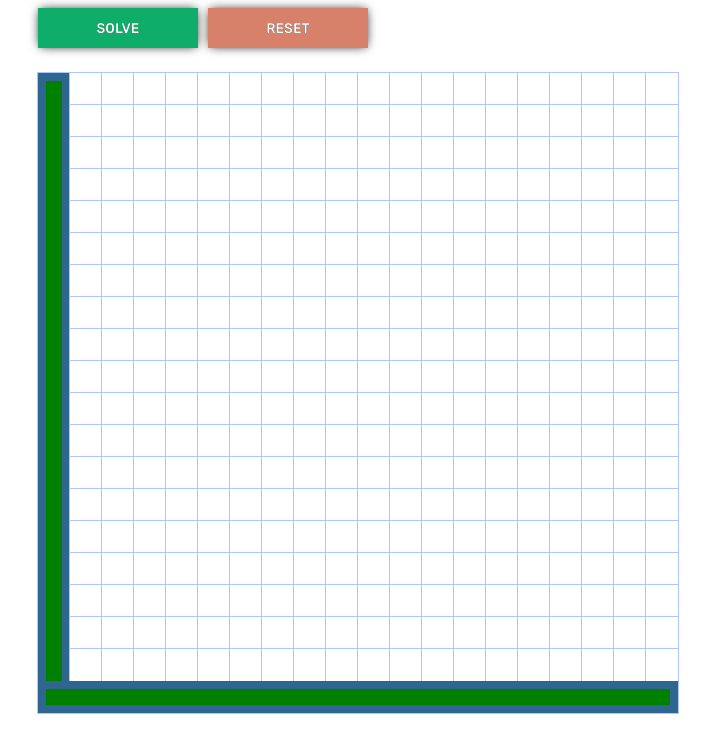
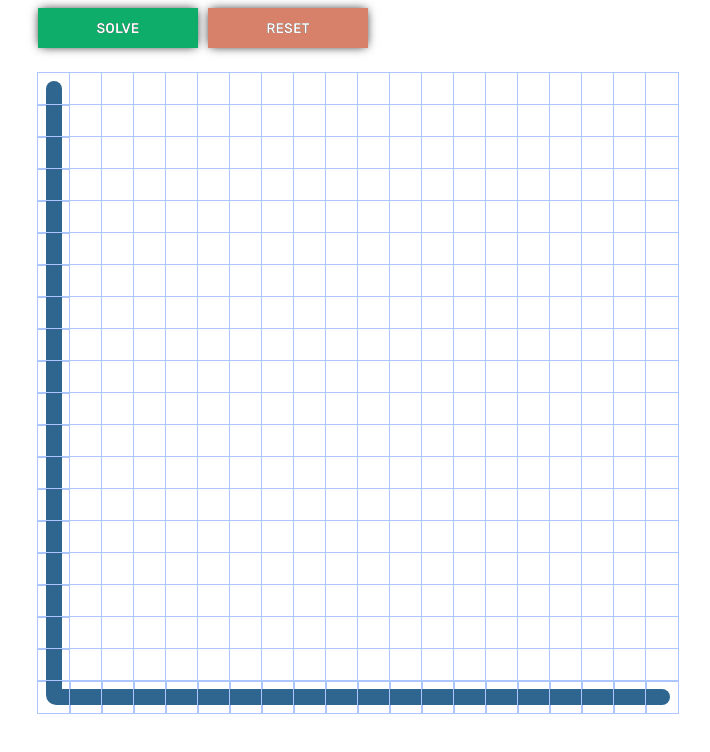
Before and after one commit to jersoroka/rat-in-a-maze-react, a React (Create React App) app: page / in a window 1280 px wide. Both pictures are taken after a click on the button "SOLVE". Shown: the top 752 px of the page, without its empty margins (282-992 px from the left). Built offline with nearby package versions, Linux system fonts and the light colour scheme.

Commit message:
Add narrow route and curved edges

```diff
--- a/src/components/Square.css
+++ b/src/components/Square.css
@@ -15,59 +15,103 @@
     outline: none;
 }
 
-.solpath {
-    background: var(--purple);
-    outline: none;
-}
-
 .inner {
     width: 50%;
     height: 50%;
 }
 
 .square-left {
-    background: green;
+    background: var(--purple);
     margin-right: auto;
     width: 75%;
     height: 50%;
+    border-top-right-radius: 10px;
+    border-bottom-right-radius: 10px;
 }
 
 .square-right {
-    background: green;
+    background: var(--purple);
     margin-left: auto;
     width: 75%;
     height: 50%;
+    border-top-left-radius: 10px;
+    border-bottom-left-radius: 10px;
 }
 
 .square-top {
-    background: green;
+    background: var(--purple);
     align-self: flex-start;
     width: 50%;
     height: 75%;
+    border-bottom-left-radius: 10px;
+    border-bottom-right-radius: 10px;
 }
 
 .square-bottom {
-    background: green;
+    background: var(--purple);
     align-self: flex-end;
     width: 50%;
     height: 75%;
+    border-top-left-radius: 10px;
+    border-top-right-radius: 10px;
 }
 
 .square-top-bottom {
-    background: green;
+    background: var(--purple);
     width: 50%;
     height: 100%;
 }
 
 .square-left-right {
-    background: green;
+    background: var(--purple);
     width: 100%;
     height: 50%;
 }
 
-.square-top-right {
-    background: green;
-    margin-left: auto;
-    width: 75%;
-    height: 50%;
+.square-grid {
+    display: grid;
+    width: 100%;
+    height: 100%;
+    grid-template-rows: 25% 25% 25% 25%;
+    grid-template-columns: 25% 25% 25% 25%;
 }
+
+.square-grid-right {
+    grid-column-start: 4;
+    grid-column-end: 5;
+    grid-row-start: 2;
+    grid-row-end: 4;
+    background: var(--purple);
+}
+
+.square-grid-center {
+    grid-column-start: 2;
+    grid-column-end: 4;
+    grid-row-start: 2;
+    grid-row-end: 4;
+    background: var(--purple);
+}
+
+.square-grid-left {
+    grid-column-start: 0;
+    grid-column-end: 2;
+    grid-row-start: 2;
+    grid-row-end: 4;
+    background: var(--purple);
+}
+
+.square-grid-top {
+    grid-column-start: 2;
+    grid-column-end: 4;
+    grid-row-start: 0;
+    grid-row-end: 2;
+    background: var(--purple);
+}
+
+.square-grid-bottom {
+    grid-column-start: 2;
+    grid-column-end: 4;
+    grid-row-start: 4;
+    grid-row-end: 5;
+    background: var(--purple);
+}
--- a/src/components/Square.js
+++ b/src/components/Square.js
@@ -68,7 +68,29 @@ export default function Square({square}) {
         return isRoute && pos.row >= 0 && pos.row < grid.length - 1 && grid[pos.row + 1][pos.column].isRoute;
     }
 
+        const topRight =
+        <div className='square-grid'>
+            <div className='square-grid-top'/>
+            <div className='square-grid-center square-grid-center-topRight-border'
+                style={{'border-bottom-left-radius': '10px'}}/>
+            <div className='square-grid-right'/>
+        </div>
+    const leftBottom =
+        <div className='square-grid'>
+            <div className='square-grid-left'/>
+            <div className='square-grid-center'
+                style={{'border-top-right-radius': '10px'}}/>
+            <div className='square-grid-bottom'/>
+        </div>
+
     const adjacentRoute = findAdjacentRoutes();
+    const block = setBlock();
+
+    function setBlock() {
+        if (adjacentRoute === 'square-left-bottom') return leftBottom;
+        if (adjacentRoute === 'square-top-right') return topRight;
+        return <div className={`${adjacentRoute}`}/>;
+    }
 
     return (
         <div
@@ -79,7 +101,7 @@ export default function Square({square}) {
             onMouseUp={(e) => handleEvent(e)}
             onMouseOver={(e) => handleEvent(e)}
             >
-                <div className={`${adjacentRoute}`}/>
+                {block}
         </div>
     )
 }
```
Also changed, not shown: 1 other file (tests, documents, lock files or other folders).
